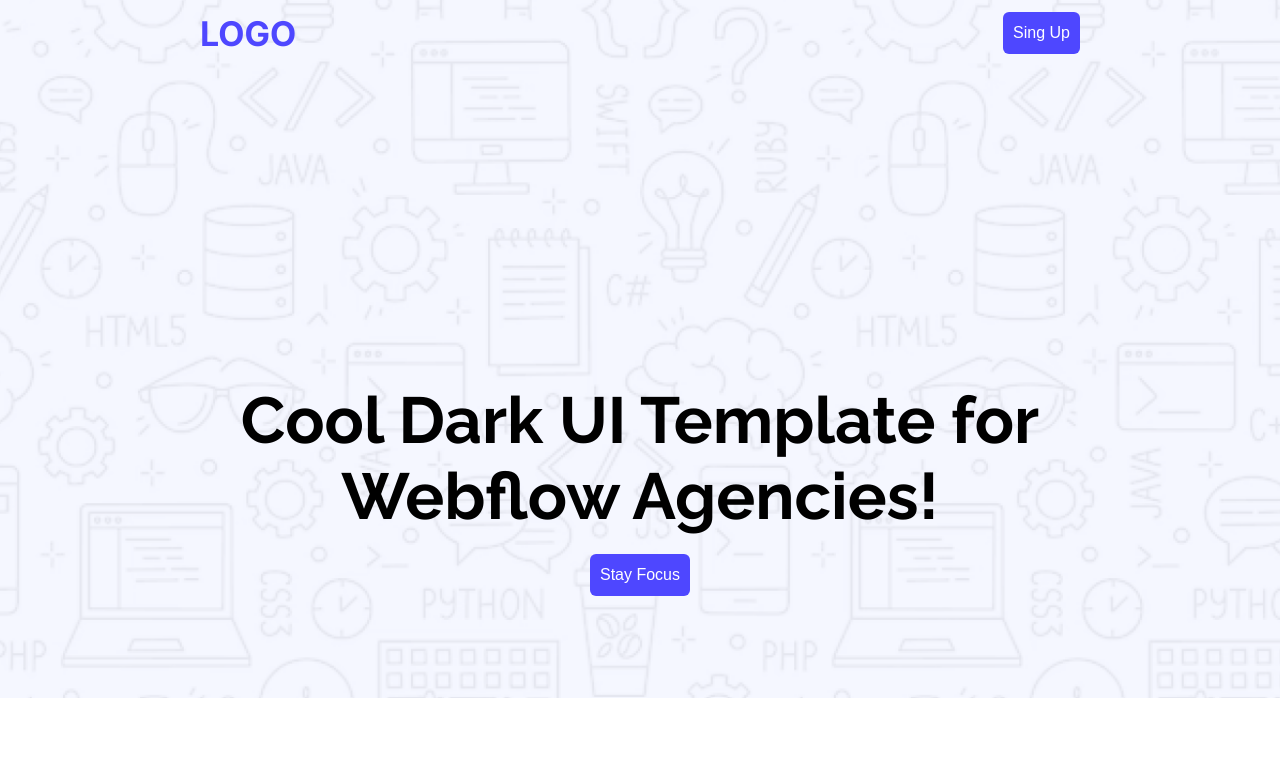
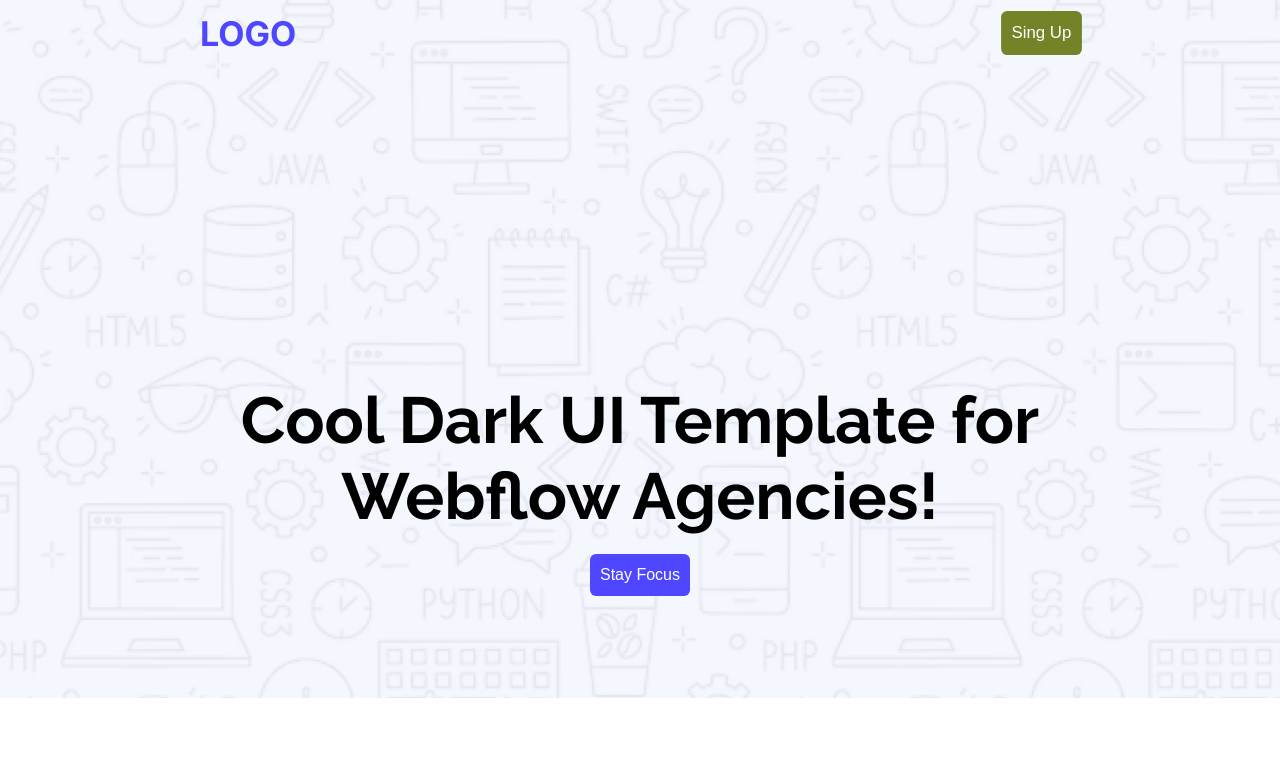
Before and after one commit to sirajulislam16/landing_launchpad_A01, a plain HTML site: page index.html in a window 1280 px wide. In both pictures the pointer is over the button "Sing Up". Shown: the top 779 px of the page. Drawn offline with Linux system fonts and the light colour scheme.

Commit message:
added the hover style

```diff
--- a/styles/style.css
+++ b/styles/style.css
@@ -277,6 +277,14 @@ main section{
     border:none ;
  }
 
+ /* hover style */
+.sing-up:hover,.focus:hover,.btn-2:hover,.focus-btn:hover{
+  background-color: #758328;   /* Change color */
+  transform: scale(1.05);
+}
+
+
+
  /* footer style */
  footer{
     background-color: rgba(180, 192, 203, 0.43);
```
